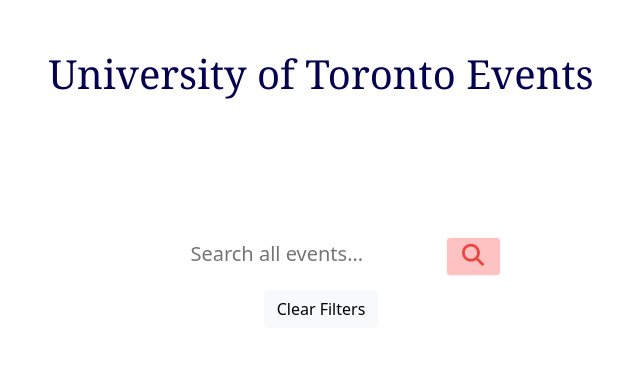
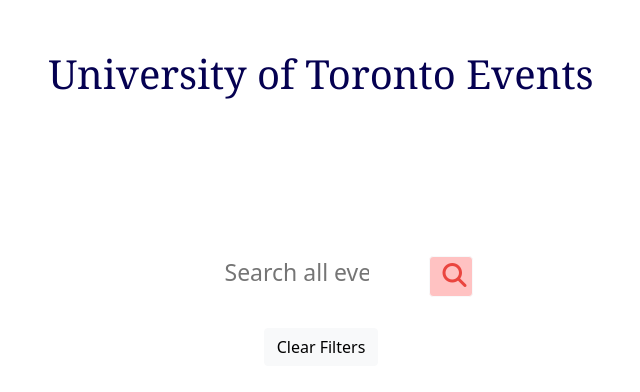
Before and after one commit to ECE444-2023Fall/UofT-EventHub, a Flask app: template app/templates/user_main.html in a window 1280 px wide. Shown: the part 73-465 px from the top of the page, without its empty margins (319-959 px from the left). Run offline with Flask 3, Linux system fonts and the light colour scheme; the template is opened without the code that fills it, so the values that code supplies are empty; parts of the project's set-up code (start-up, migrations or seed data) failed here and were passed over; some libraries are stand-ins or nearby versions; some web fonts are replaced.

Commit message:
Made CSS more generalized and scalable

```diff
--- a/app/static/style.css
+++ b/app/static/style.css
@@ -105,14 +105,14 @@ ul.navbar-nav {
 /* Below are the styles for user_main.html */
 
 .search-box{
-  width: 300px;
-  padding: 27px 39px;
-  height: 35px;
+  width: 20vw;
+  padding: 2em 2em;
+  height: 3.5vh;
   background: #fff;
   margin: 100px auto 0;
   border-radius: 5px;
   border: 10px solid rgba(255,255,255,.5);
-  font-size: 20px;
+  font-size: 23px;
 }
 
 .search-box:focus{
@@ -120,20 +120,20 @@ ul.navbar-nav {
 }
 
 .event-list-container{
-  padding-top: 20px;
+  padding-top: 2.5vh;
 }
 
 .search-sort-container{
-  padding-bottom: 20px;
+  padding-bottom: 2.5vh;
 }
 
 button .fa-solid{
-  width: 25px;
-  font-size: 22px;
+  width: 2vw;
+  font-size: 1.5em;
 }
 
 #search-btn{
-  width: 55px;
+  width: 3.5vw;
   background-color: #ffc2c2;
 }
 
```
